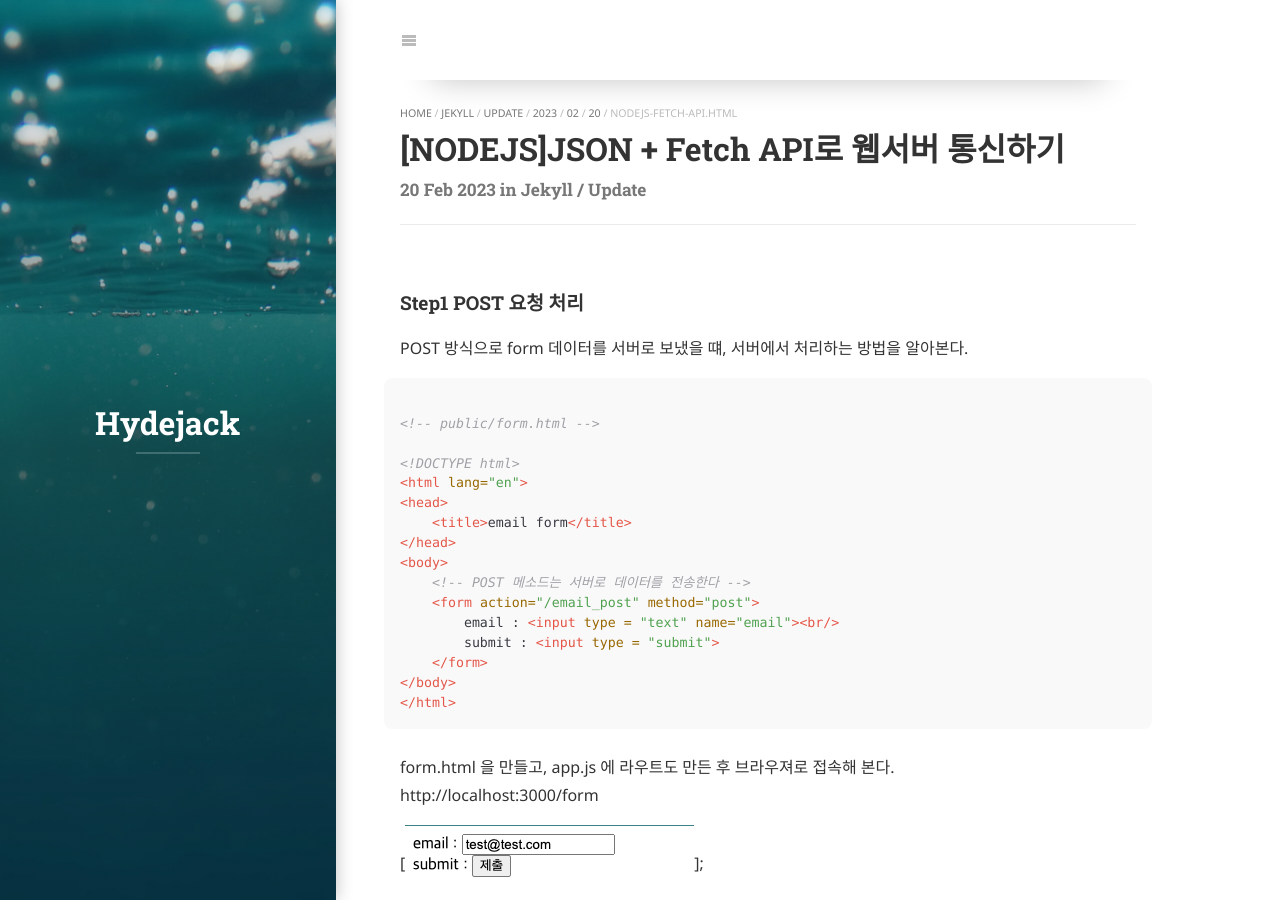
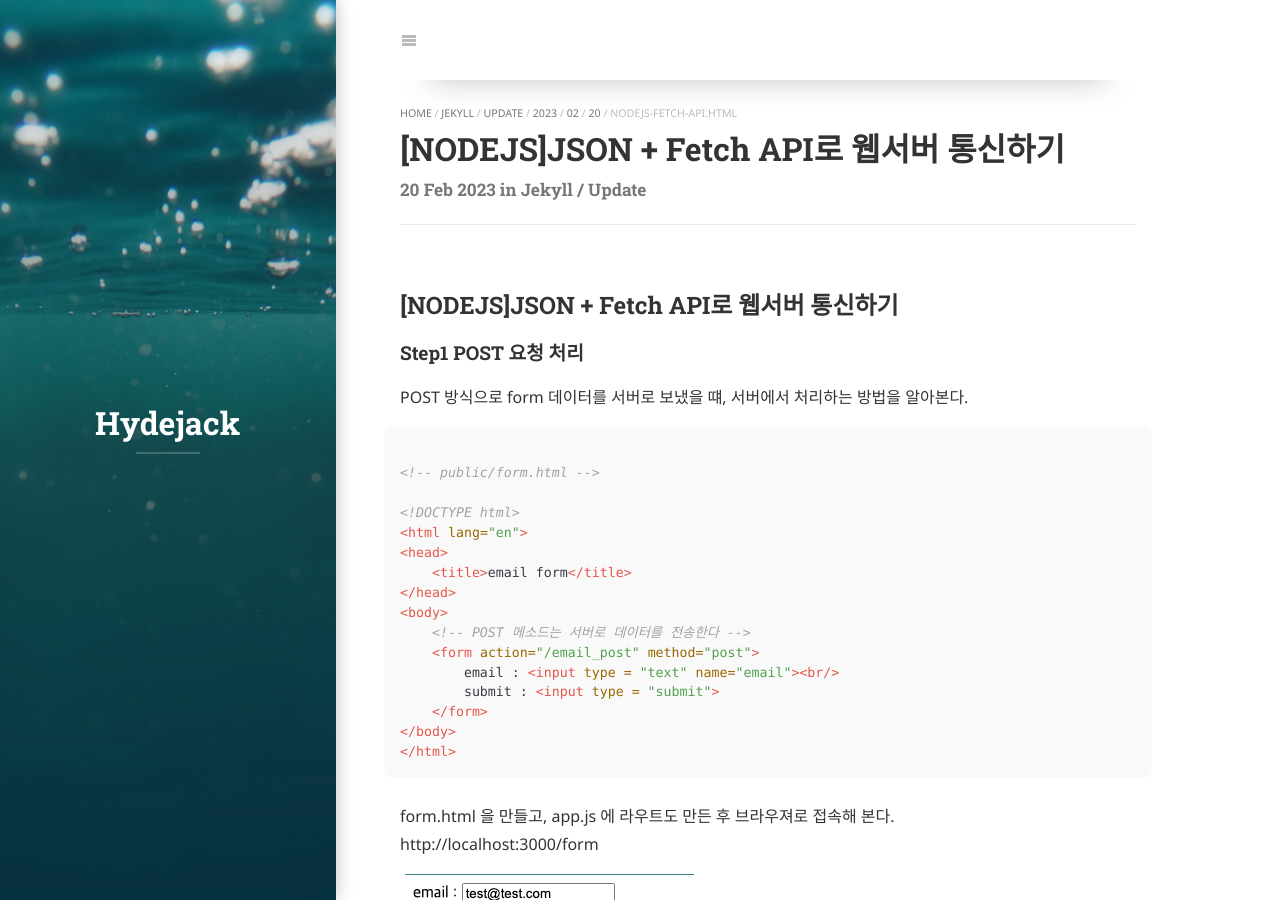
Before and after one commit to devrereg/devrereg.github.io, a Jekyll site: the page built from _posts/2023-02-20-nodejs-fetch-api.markdown, in a window 1280 px wide and 900 px high. Built offline with Jekyll 4.4.1, drawn with Linux system fonts in a browser that asks for light colours; cached includes are drawn as plain includes; some web fonts are replaced.

Commit message:
commit nodejs fetch api setting

```diff
--- a/_posts/2023-02-20-nodejs-express-baisc.markdown
+++ b/_posts/2023-02-20-nodejs-express-baisc.markdown
@@ -6,7 +6,7 @@ categories: jekyll update
 ---
 
 
-## Nodejs 와 Express 로 웹서버를 구축하기
+## [NODEJS]Nodejs 와 Express 로 웹서버를 구축하기
 
 ### Step1 NPM 프로젝트 시작
 
--- a/_posts/2023-02-20-nodejs-fetch-api.markdown
+++ b/_posts/2023-02-20-nodejs-fetch-api.markdown
@@ -4,6 +4,8 @@ title:  "[NODEJS]JSON + Fetch API로 웹서버 통신하기"
 date:   2023-02-20 20:00:00 +0900
 categories: jekyll update
 ---
+
+## [NODEJS]JSON + Fetch API로 웹서버 통신하기
 
 ### Step1 POST 요청 처리
 
```
